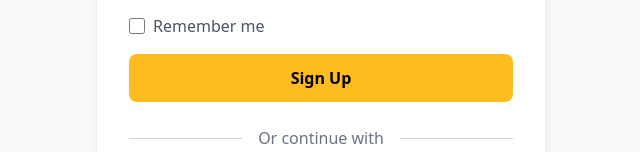
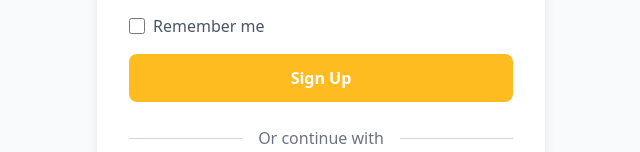
Before and after one commit to Molka-ben-abdallah/host-app, a React (Create React App) app in the folder client/: page / in a window 1280 px wide. Shown: the part 339-491 px from the top of the page, without its empty margins (319-959 px from the left). Built offline with nearby package versions, Linux system fonts and the light colour scheme; no server answers.

Commit message:
fixing sessions

```diff
--- a/client/src/App.tsx
+++ b/client/src/App.tsx
@@ -1,4 +1,3 @@
-// App.tsx
 import React from "react";
 import {
   BrowserRouter as Router,
@@ -6,7 +5,7 @@ import {
   Route,
   Navigate,
 } from "react-router-dom";
-import { useAuth } from "./context/AuthContext"; // Import useAuth
+import { useAuth } from "./context/AuthContext";
 import Profile from "./pages/Profile";
 import ProfileInfo from "./pages/ProfileInfo";
 import ProfilePhoto from "./pages/ProfilePhoto";
@@ -18,12 +17,22 @@ import ProtectedRoute from "./components/ProtectedRoute";
 import AuthPage from "./pages/AuthPage";
 
 function App() {
-  const { currentUser } = useAuth(); // Get the current user from the auth context
+  const { currentUser } = useAuth();
+
   return (
     <Router>
       <Routes>
-        {/* Redirect to /profile if the user is already logged in */}
-        <Route path="/" element={<AuthPage />} />
+        <Route
+          path="/"
+          element={
+            currentUser && currentUser.emailVerified ? (
+              <Navigate to="/profile" />
+            ) : (
+              <AuthPage />
+            )
+          }
+        />
+
         {/* Protected Routes */}
         <Route
           path="/profile"
@@ -73,6 +82,8 @@ function App() {
             </ProtectedRoute>
           }
         />
+
+        {/* Landing Page (Could be a public page) */}
         <Route path="/landing" element={<Landing />} />
       </Routes>
     </Router>
--- a/client/src/components/ProtectedRoute.tsx
+++ b/client/src/components/ProtectedRoute.tsx
@@ -1,4 +1,3 @@
-// components/ProtectedRoute.tsx
 import React from "react";
 import { Navigate } from "react-router-dom";
 import { useAuth } from "../context/AuthContext";
@@ -10,12 +9,10 @@ interface ProtectedRouteProps {
 const ProtectedRoute: React.FC<ProtectedRouteProps> = ({ children }) => {
   const { currentUser } = useAuth();
 
-  // If no user is logged in, redirect to the auth page
   if (!currentUser) {
     return <Navigate to="/" replace />;
   }
 
-  // If the user is logged in, allow access to the protected route
   return <>{children}</>;
 };
 
--- a/client/src/context/AuthContext.tsx
+++ b/client/src/context/AuthContext.tsx
@@ -4,8 +4,8 @@ import { onAuthStateChanged, User } from "firebase/auth";
 
 // Define the shape of the context
 interface AuthContextType {
-  currentUser: User | null; // The currently logged-in user
-  loading: boolean; // Whether the app is still loading the auth state
+  currentUser: User | null;
+  loading: boolean;
 }
 
 // Create the context with default values
--- a/client/src/pages/AuthPage.tsx
+++ b/client/src/pages/AuthPage.tsx
@@ -304,7 +304,7 @@ const AuthPage = () => {
           <button
             type="submit"
             disabled={loading}
-            className="w-full bg-[#FFBC20] text-black p-3 rounded-lg hover:bg-[#FFA500] disabled:bg-[#FFD773] transition-colors font-semibold"
+            className="w-full bg-[#FFBC20] text-white p-3 rounded-lg hover:bg-[#FFA500] disabled:bg-[#FFD773] transition-colors font-semibold"
           >
             {loading ? "Processing..." : isSignUp ? "Sign Up" : "Sign In"}
           </button>
```
